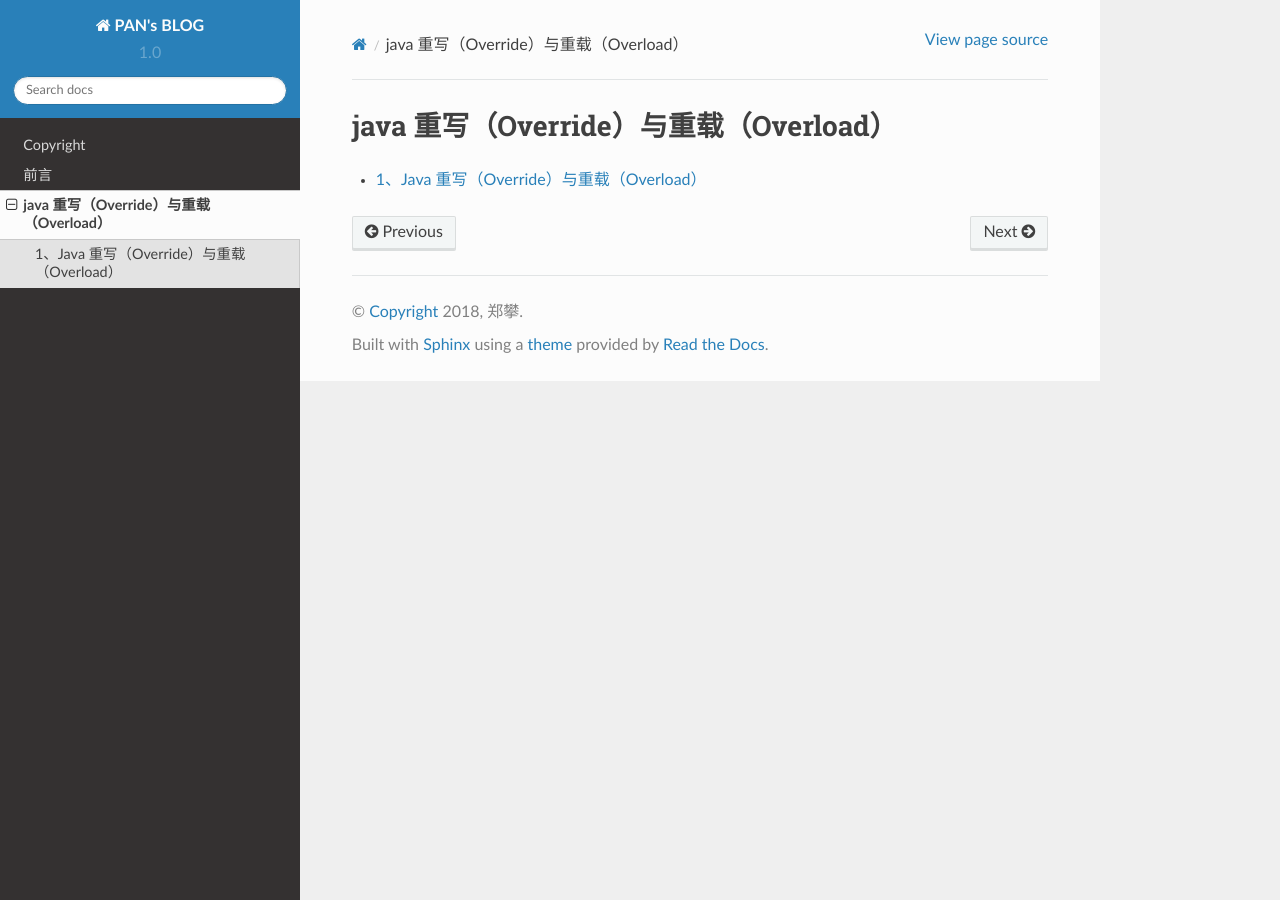
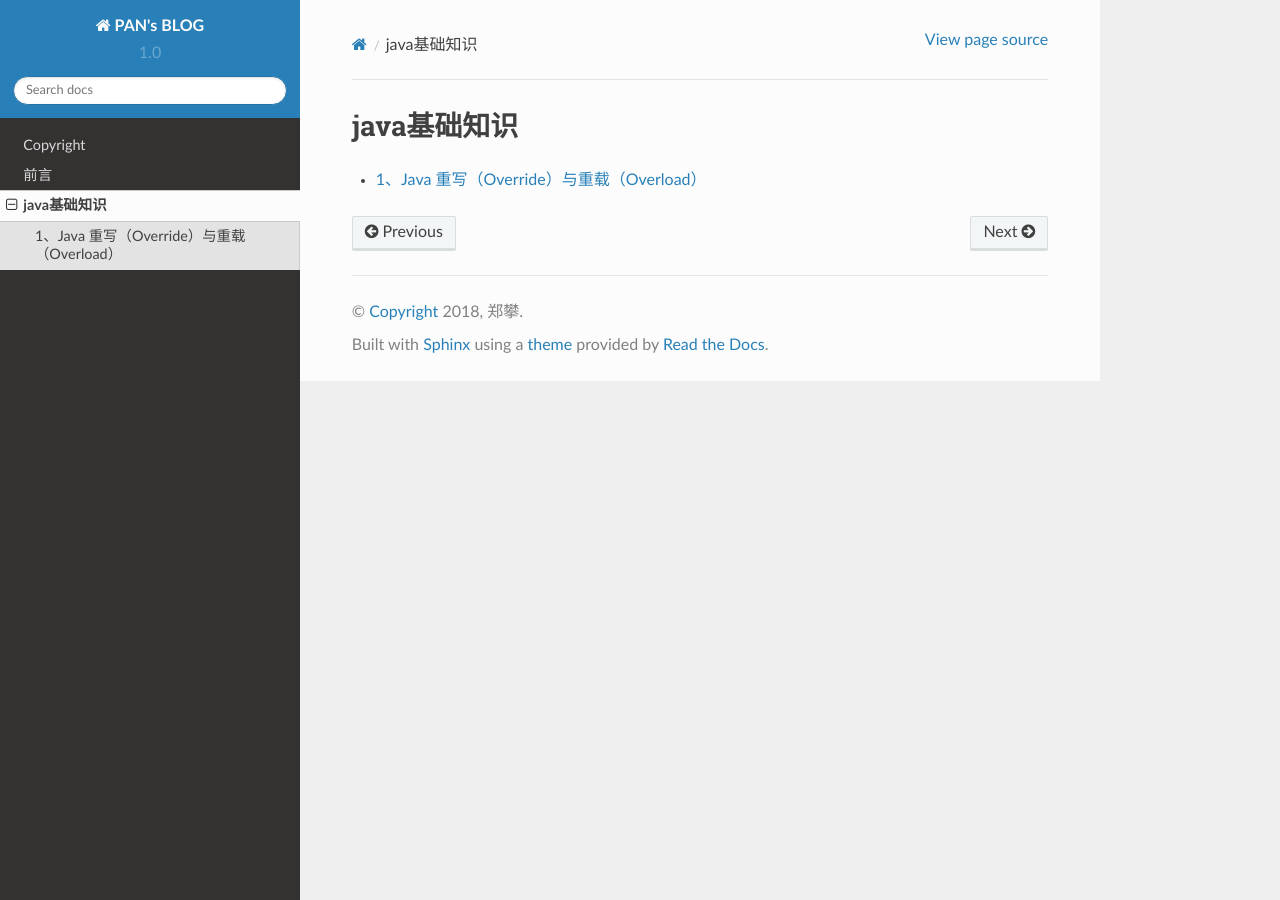
Before and after one commit to zhengpanone/jblogs, a Sphinx documentation site: the page built from mkdocs/source/chapters/j01.rst, in a window 1280 px wide. Built offline with Sphinx 7.4.7 and the Read the Docs theme 2.0.0, drawn with Linux system fonts in a browser that asks for light colours.

```diff
--- a/mkdocs/source/chapters/j01.rst
+++ b/mkdocs/source/chapters/j01.rst
@@ -1,6 +1,6 @@
-===========================================
-java 重写（Override）与重载（Overload）
-===========================================
+==================
+java基础知识
+==================
 
 
 .. toctree::
--- a/mkdocs/source/preface.rst
+++ b/mkdocs/source/preface.rst
@@ -6,11 +6,13 @@
 项目主页
 ------------------------
 
+https://github.com/zhengpanone/jblogs.git
 
 ------------------
 Python知识博客
 ------------------
 
+https://mblogs.readthedocs.io/en/latest/index.html
 
 ----------------
 生物信息基础知识
```
